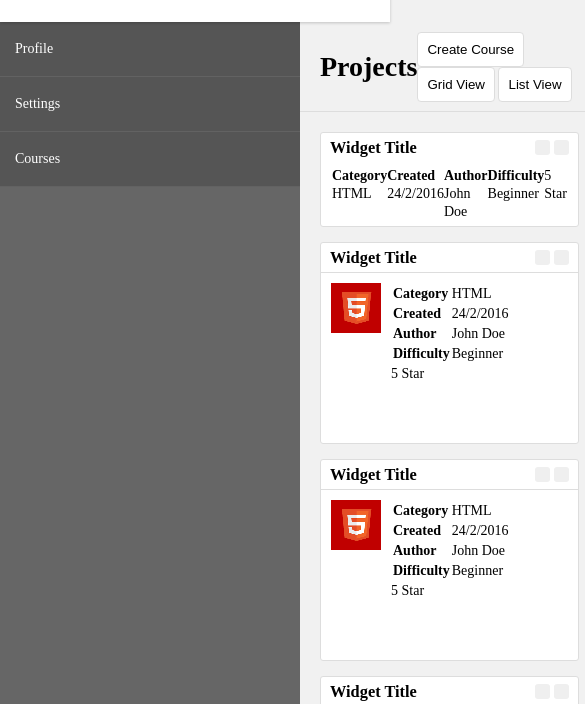
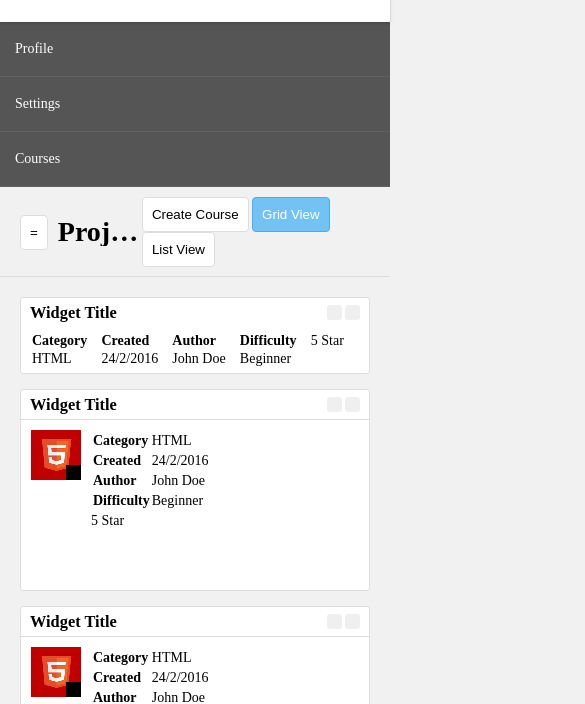
Before and after one commit to rans0000/ngModelProject, a website: page html/project-all.html in a window 390 px wide. Shown: the part 78-782 px from the top of the page, 585 px wide, since content can reach past the window. Drawn offline with Linux system fonts and the light colour scheme.

Commit message:
Courses page complete
Added * collapsible side menu css
Added * basic responsiveness
Completed * Courses page

```diff
--- a/html/project-all.html
+++ b/html/project-all.html
@@ -29,7 +29,7 @@
 					</div>
 				</aside>
 			</header>
-			<div class="wrapper-content">
+			<div class="wrapper-content" data-ng-class="menu-collapsed">
 				<nav class="wrapper-navigation">
 					<ul class="nav">
 						<li><a href="#">Profile</a></li>
@@ -40,9 +40,10 @@
 				<main class="wrapper-main">
 					<header class="main-header">
 						<h1 class="page-title">Projects</h1>
+						<button type="button" class="btn-cmn btn-toggle-sidemenu">&#61;</button>
 						<aside class="main-toolbar">
 							<button class="btn-cmn" type="button">Create Course</button>
-							<button class="btn-cmn" type="button">Grid View</button>
+							<button class="btn-cmn active" type="button">Grid View</button>
 							<button class="btn-cmn" type="button">List View</button>
 						</aside>
 					</header>
@@ -61,6 +62,7 @@
 										<div class="card-cmn list-view">
 											<div class="card-thumbnail">
 												<img src="images/html-icon.png" alt="html">
+												<span class="category-type-icon"></span>
 											</div>
 											<div class="card-details">
 												<table>
@@ -106,6 +108,7 @@
 										<div class="card-cmn">
 											<div class="card-thumbnail">
 												<img src="images/html-icon.png" alt="html">
+												<span class="category-type-icon"></span>
 											</div>
 											<div class="card-details">
 												<table>
@@ -147,6 +150,7 @@
 										<div class="card-cmn">
 											<div class="card-thumbnail">
 												<img src="images/html-icon.png" alt="html">
+												<span class="category-type-icon"></span>
 											</div>
 											<div class="card-details">
 												<table>
@@ -188,6 +192,7 @@
 										<div class="card-cmn">
 											<div class="card-thumbnail">
 												<img src="images/html-icon.png" alt="html">
+												<span class="category-type-icon"></span>
 											</div>
 											<div class="card-details">
 												<table>
--- a/html/scss/_helper.scss
+++ b/html/scss/_helper.scss
@@ -3,7 +3,7 @@
 
 .btn-cmn{
 	margin: 0;padding: ($line-height / 2) .9rem;text-align: center;border: 1px solid  #ddd;border-radius: .3em;background: #fff;cursor: pointer;transition: .3s;
-	&:hover,&:focus{
+	&:hover,&:focus,&.active{
 		background: $color-hover;color: #fff;border-color: darken($color-hover, 10%);
 	}
 }
--- a/html/scss/_main.scss
+++ b/html/scss/_main.scss
@@ -80,8 +80,12 @@ li{
 
 /*------------------------------------*/
 .wrapper-navigation{
-	background: #666;color: #fff;min-width: 30rem;
+	background: #666;color: #fff;min-width: 30rem;overflow: hidden;transition: .5s;
 	flex-basis: 30rem;
+	.menu-collapsed > &{
+		min-width: 0;
+		flex-basis: 0;
+	}
 }
 .nav{
 	> li{
@@ -95,6 +99,7 @@ li{
 }
 /*------------------------------------*/
 .wrapper-main{
+	transition: .5s;
 	flex-grow: 1;
 }
 .main-content{
@@ -108,12 +113,19 @@ li{
 	display: -o-flex;
 	display: flex;
 	align-items: center;
+	.btn-toggle-sidemenu{
+		margin-right: 1rem;
+		order: 0;
+	}
 	.main-toolbar{
 		align-self: flex-end;
+		order: 3;
 	}
 }
 .page-title{
+	white-space: nowrap;overflow: hidden;line-height: 100%;text-overflow: ellipsis;
 	flex-grow: 1;
+	order: 1;
 }
 
 /*------------------------------------*/
@@ -125,7 +137,15 @@ li{
 	display: -o-flex;
 	display: flex;
 	> .card-thumbnail{
+		position: relative;
 		flex-basis: 5rem;
+		align-self: flex-start;
+		img{
+			display: block;
+		}
+		.category-type-icon{
+			position: absolute;bottom: 0;right: 0;width: 1.5rem;height: 1.5rem;background: #000;display: block;
+		}
 	}
 	> .card-details{
 		padding-left: 1rem;min-height: 15rem;
@@ -190,3 +210,10 @@ li{
 /*------------------------------------*/
 .wrapper-footer{
 }
+
+/*------------------------------------*/
+@media only screen and (max-width: 800px){
+	.wrapper-content{
+		display: block;
+	}
+}
```
Also changed, not shown: html/index.html (+1 -0 lines), html/css/style.css, 1 other file.
